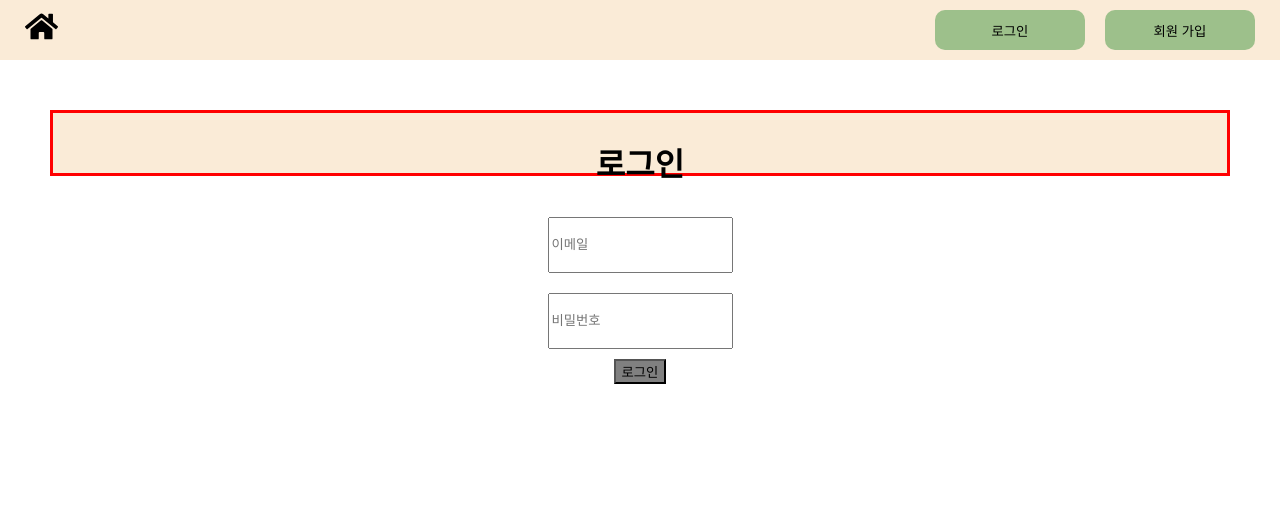
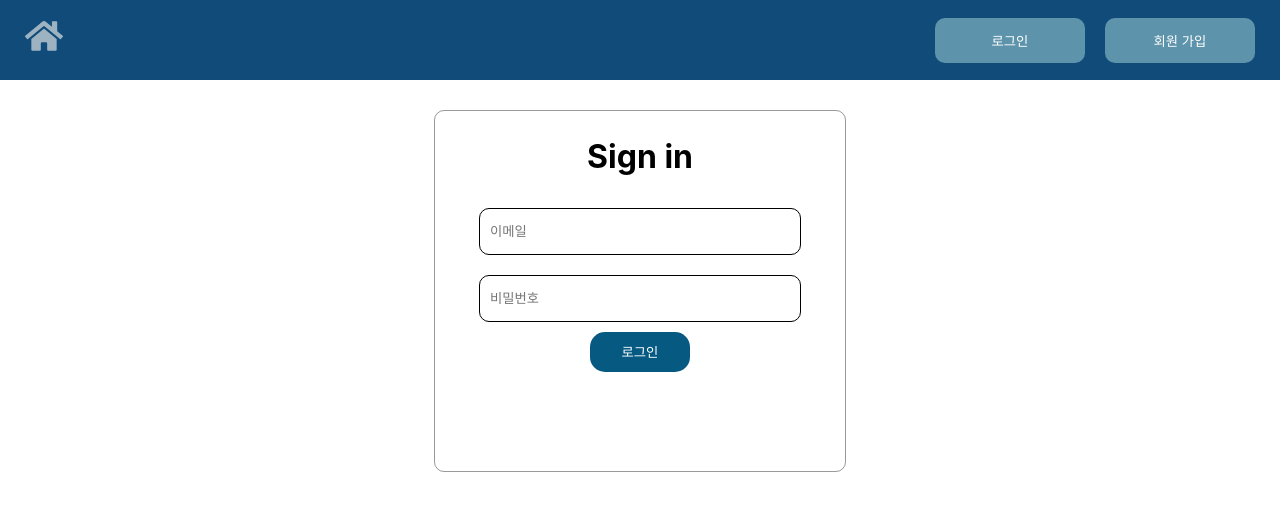
Before and after one commit to UkTheBlood/health-post, a React (Create React App) app: page /login in a window 1280 px wide. Shown: the top 510 px of the page. Built offline with nearby package versions, Linux system fonts and the light colour scheme; no server answers; the HTML template or start-up script is replaced by a standard one.

Commit message:
style: all style update

```diff
--- a/src/coponents/Comments.jsx
+++ b/src/coponents/Comments.jsx
@@ -122,7 +122,6 @@ function Comments() {
     <StDivWrap>
       {/* 댓글 작성 */}
       <StDivAddcomment>
-        <StPAddcomment></StPAddcomment>
         <StInputAddcommnet
           onChange={onChangeCommentHandler}
           value={content}
@@ -186,19 +185,17 @@ const StDivWrap = styled.div`
   width: 600px;
   margin: 0px auto 400px auto;
   padding: 20px;
-  border: 1px solid antiquewhite;
+  border: 2px solid #626FC2;
   border-radius: 10px;
 `;
 const StDivAddcomment = styled.div`
-  background-color: antiquewhite;
+  background-color: #5D93AB;
   border-radius: 10px;
   padding: 10px;
   display: flex;
   align-items: center;
 `;
-const StPAddcomment = styled.p`
-  margin-left: 10px;
-`;
+
 const StInputAddcommnet = styled.input`
   width: 350px;
   height: 10px;
@@ -212,7 +209,7 @@ const StBtnAddcomment = styled.button`
   height: 30px;
   border-radius: 10px;
   border: none;
-  background-color: #9dc08b;
+  background-color: #9EB3C2;
 `;
 const StDivCommentsWrap = styled.div`
   margin-top: 20px;
@@ -234,15 +231,16 @@ const StPComment = styled.p`
 const StBtnUpdateComment = styled.button`
   width: 70px;
   height: 30px;
-  background-color: #e8d5c4;
+  background-color: #1C7293;
   border: none;
   border-radius: 10px;
   margin-left: auto;
   margin-right: 10px;
   transition: 0.15s ease-in-out;
+  color: white;
   :hover {
     cursor: pointer;
-    background-color: #111;
+    background-color: #1E2554;
     color: #e8d5c4;
   }
 `;
--- a/src/pages/Detail.js
+++ b/src/pages/Detail.js
@@ -237,7 +237,7 @@ const StDivContentWrap = styled.div`
   margin: 40px auto;
   padding: 10px 20px;
   border-radius: 10px;
-  border: 1px solid rgba(0, 0, 0, 0.3);
+  border: 3px solid #626FC2;
 `;
 const StDivWriter = styled.div`
   display: flex;
@@ -285,7 +285,8 @@ const StBtnView = styled.button`
   height: 40px;
   border: none;
   border-radius: 10px;
-  background-color: #9dc08b;
+  background-color: #5D93AB;
+  color: white;
 `;
 const StBtnPostUpdate = styled.button`
   width: 60px;
@@ -298,14 +299,6 @@ const StBtnPostUpdate = styled.button`
   :hover {
     color: black;
   }
-`;
-const StBtnPostDelete = styled.button`
-  width: 60px;
-  height: 20px;
-  border: none;
-  border-radius: 10px;
-  background-color: white;
-  color: rgba(0, 0, 0, 0.6);
 `;
 
 const StInputTitle = styled.input`
--- a/src/pages/Header.js
+++ b/src/pages/Header.js
@@ -42,24 +42,25 @@ function Header() {
 export default Header;
 
 const StDivWrap = styled.div`
-  height: 50px;
+  height: 70px;
   padding: 5px;
   text-align: center;
-  background-color: antiquewhite;
+  background-color: #114B79;
   display: flex;
   align-items: center;
   justify-content: space-between;
 `;
 const StPLogo = styled.p`
-  font-size: 33px;
-  color: black;
+  font-size: 38px;
+  color: #9EB3C2;
   margin-left: 20px;
 `;
 const StBtnlogout = styled.button`
   margin: 0px 20px 0px auto;
   width: 150px;
-  height: 40px;
+  height: 45px;
   border: none;
-  background-color: #9dc08b;
+  background-color: #5D93AB;
   border-radius: 10px;
+  color: white;
 `;
--- a/src/pages/Login.js
+++ b/src/pages/Login.js
@@ -1,9 +1,8 @@
 import React, { useState } from 'react';
 import styled from 'styled-components';
 import axios from 'axios';
-import { Cookies, useCookies } from 'react-cookie';
-import { Navigate, useNavigate } from 'react-router-dom';
-import { getCookie, setCookie } from '../until/cookie/index';
+import { useCookies } from 'react-cookie';
+import { useNavigate } from 'react-router-dom';
 import jwtDecode from 'jwt-decode';
 
 function Login() {
@@ -48,8 +47,8 @@ function Login() {
 
   return (
     <StDiv>
-      <h1>로그인</h1>
-      <div>
+      <h1>Sign in</h1>
+      <StDivloginform>
         <StInput
           type="text"
           name="email"
@@ -67,7 +66,7 @@ function Login() {
         />
         <br />
         <StBtn onClick={handleLogin}>로그인</StBtn>
-      </div>
+      </StDivloginform>
     </StDiv>
   );
 }
@@ -75,19 +74,30 @@ function Login() {
 export default Login;
 
 const StDiv = styled.div`
-  height: 50px;
+  width: 400px;
+  height: 350px;
   padding: 5px;
   text-align: center;
-  background-color: antiquewhite;
-  border: 3px solid red;
-  margin: 50px;
+  margin: 30px auto;
+  border: 1px solid rgba(0, 0, 0, 0.4);
+  border-radius: 10px;
 `;
-
 const StInput = styled.input`
-  height: 50px;
-  margin: 10px;
+padding: 10px;
+  height: 25px;
+  width: 300px;
+  margin: 10px auto;
+  background-color: white;
+  border: 1px solid black;
+  border-radius: 10px;
 `;
-
+const StDivloginform = styled.div`
+`
 const StBtn = styled.button`
-  background-color: gray;
+  background-color: #065A82;
+  width: 100px;
+  height: 40px;
+  color: white;
+  border: none;
+  border-radius: 15px;
 `;
--- a/src/pages/Main.js
+++ b/src/pages/Main.js
@@ -1,14 +1,15 @@
-import React, { useEffect } from 'react';
-import { useMutation, useQuery, useQueryClient } from 'react-query';
+import React from 'react';
+import { useQuery } from 'react-query';
 import { Link } from 'react-router-dom';
 import styled from 'styled-components';
-import { addPost, getPosts } from '../api/post/postapi';
+import { getPosts } from '../api/post/postapi';
 
 function Main() {
   const { isLoading, isError, data } = useQuery('posts', getPosts);
 
   if (isLoading) return <div>Loading</div>;
   if (isError) return <div>Error</div>;
+  console.log(data)
 
   return (
     <StDivWrap>
@@ -24,7 +25,7 @@ function Main() {
               <Link to={`/detail/${posts.postId}`} key={posts.postId}  style={{ textDecoration: "none" }}>
                 <StDivContainer>
                   <StPTitle>{posts.title}</StPTitle>
-                  <StPLike>👍 {posts.likes}</StPLike>
+                  <StPLike>💓 {posts.likesCount}</StPLike>
                 </StDivContainer>
               </Link>
             );
@@ -37,9 +38,6 @@ function Main() {
 
 export default Main;
 
-// const StLink = styled.Link`
-//   text-decoration: none;
-// `
 const StDivWrap = styled.div`
   margin: 30px;
 `;
@@ -55,11 +53,10 @@ const StPPost = styled.p`
 const StDivContainer = styled.div`
   width: 600px;
   height: 40px;
-  margin: 20px auto 0px auto;
-  border: 1px solid rgba(0, 0, 0, 0.5);
+  margin: 30px auto 0px auto;
   padding: 20px;
   border-radius: 20px;
-
+  background-color: #5D93AB;
   display: flex;
 `;
 const StPTitle = styled.p`
```
